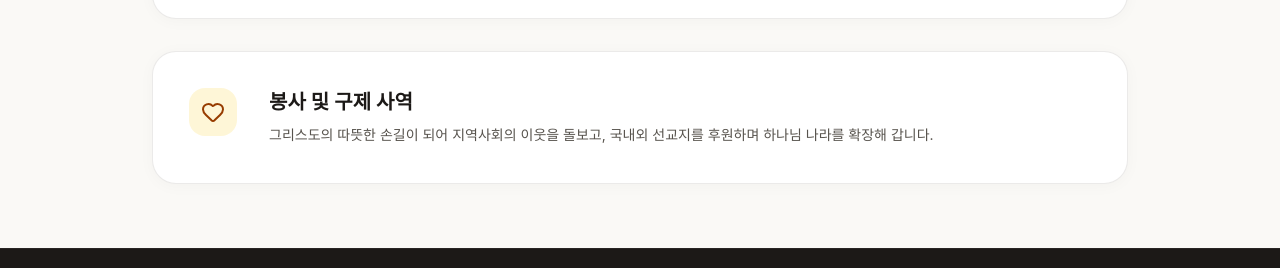
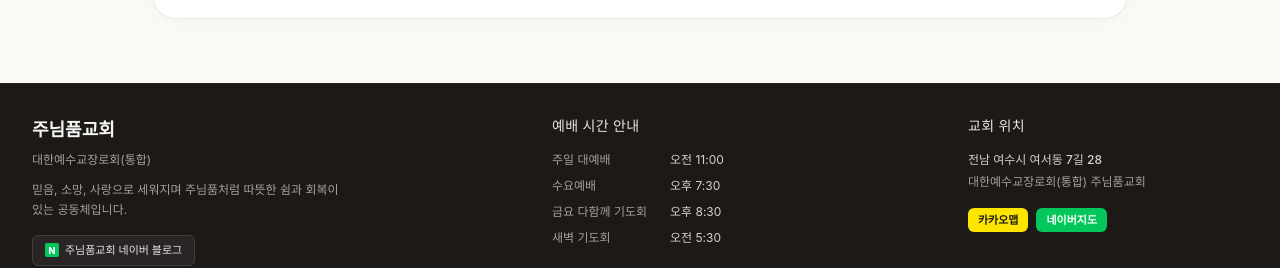
Before and after one commit to darkgentlejbs-max/junimpum_church, a Next.js app: page /ministries in a window 1280 px wide. Shown: the part 923-1191 px from the top of the page. Built offline with nearby package versions, Linux system fonts and the light colour scheme; no server answers; a web font is replaced by a local one.

Commit message:
Remove 봉사 및 구제 사역 section from ministries page

```diff
--- a/src/app/ministries/page.tsx
+++ b/src/app/ministries/page.tsx
@@ -199,19 +199,6 @@ export default async function MinistriesPage() {
               </div>
             </div>
           </section>
-
-          {/* Volunteering */}
-          <section className="bg-white p-5 sm:p-9 rounded-2xl sm:rounded-3xl shadow-[0_2px_16px_rgba(0,0,0,0.03)] border border-stone-200/80 flex flex-col md:flex-row gap-4 sm:gap-8 items-start hover:border-amber-300/80 transition-colors">
-            <div className="w-12 h-12 rounded-2xl bg-amber-100/70 text-amber-800 flex items-center justify-center shrink-0">
-              <Heart size={24} />
-            </div>
-            <div className="flex-1">
-              <h2 className="text-lg sm:text-xl font-semibold mb-2 text-stone-900">봉사 및 구제 사역</h2>
-              <p className="text-stone-600 text-sm leading-relaxed">
-                그리스도의 따뜻한 손길이 되어 지역사회의 이웃을 돌보고, 국내외 선교지를 후원하며 하나님 나라를 확장해 갑니다.
-              </p>
-            </div>
-          </section>
         </div>
       </div>
     </div>
```
